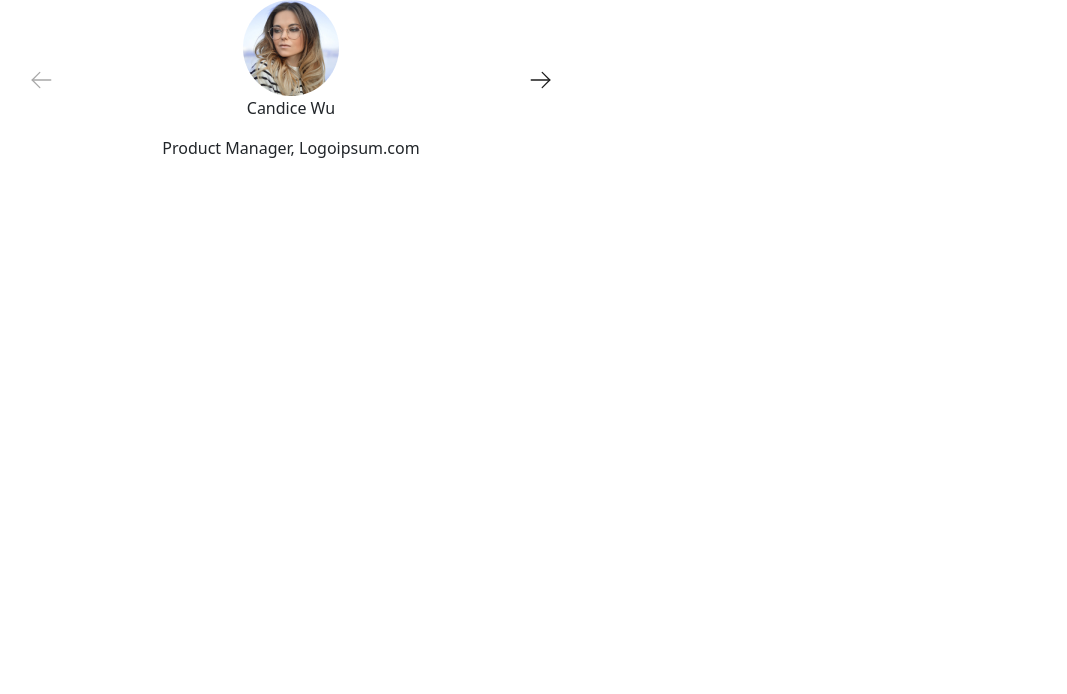
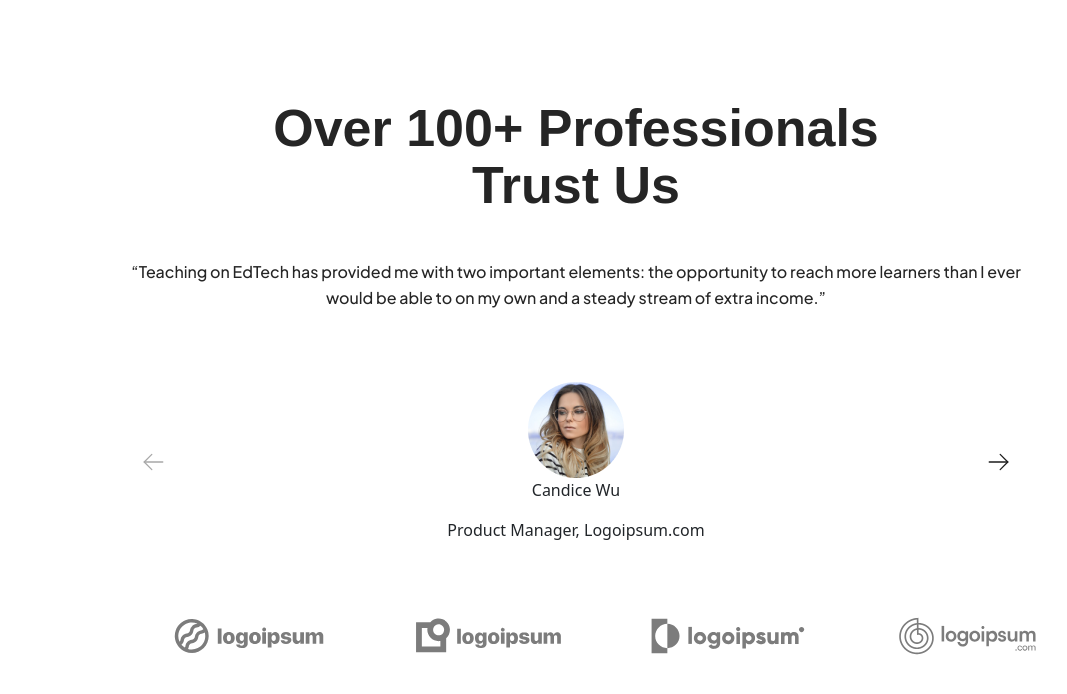
Before and after one commit to OrkhanKarimli/cardscomponent, a React (Create React App) app: page / in a window 1280 px wide. Shown: the top 694 px of the page, without its empty margins (64-1131 px from the left). Built offline with nearby package versions, Linux system fonts and the light colour scheme; a web font is replaced by a local one.

Commit message:
TestimonialsAuthor section finish

```diff
--- a/src/App.js
+++ b/src/App.js
@@ -1,9 +1,9 @@
 import "./App.css";
 import "./scss/style.scss";
-import  Carousel from "./components/Carousel";
+import TestimonialsAuthor from "./components/TestimonialsAuthor";
 function App() {
   return(
-<Carousel/>
+<TestimonialsAuthor/>
 
   )
 }
--- a/src/components/Carousel.jsx
+++ b/src/components/Carousel.jsx
@@ -10,9 +10,9 @@ import { SwiperNavButtons } from "./SwiperNavButtons";
 const Carousel = () => {
 
   return (
-    <div className="container">
-      <div className="row justify-center">
-        <div className="col-md-6 custom-slider-main">
+
+
+        <div className="col-md-12 custom-slider-main">
           <Swiper
 
             modules={[Navigation,Pagination,A11y]}
@@ -74,8 +74,6 @@ const Carousel = () => {
           </Swiper>
 
         </div>
-      </div>
-    </div>
   );
 };
 
--- /dev/null
+++ b/src/components/TestimonialsAuthor.jsx
@@ -0,0 +1,43 @@
+import React from "react";
+import Carousel from "./Carousel";
+import {ReactComponent as Logo1} from "../icons/1.svg"
+import {ReactComponent as Logo2} from "../icons/2.svg"
+import {ReactComponent as Logo3} from "../icons/3.svg"
+import {ReactComponent as Logo4} from "../icons/4.svg"
+const TestimonialsAuthor = () => {
+  return (
+    <div className="container testimonials-author-main">
+      <div className="row justify-content-center">
+        <div className="col-md-12 testimonials-header">
+          <h2>
+            Over 100+ Professionals <br />
+            Trust Us
+          </h2>
+        </div>
+        <div className="col-md-12 testimonilas-author-quote">
+            <p>
+            “Teaching on EdTech has provided me with two important elements: the opportunity to reach more learners than I ever <br /> would be able to on my own and a steady stream of extra income.”
+            </p>
+        </div>
+     <Carousel/>
+     <div className="testimonials-author-logos">
+        <ul>
+            <li>
+                <Logo1/>
+            </li>
+            <li>
+            <Logo2/>
+            </li>
+            <li>
+            <Logo3/>
+            </li>
+            <li>
+            <Logo4/>
+            </li>
+        </ul>
+     </div>
+      </div>
+    </div>
+  );
+};
+export default TestimonialsAuthor;
--- /dev/null
+++ b/src/scss/_testimonialsauthor.scss
@@ -0,0 +1,38 @@
+@mixin testimonials_author_text($size, $weight, $height, $color,$family) {
+    font-size: $size;
+    font-weight: $weight;
+    line-height: $height;
+    color: $color;
+    font-family: $family;
+  }
+.testimonials-author-main{
+    padding: 100px 124px 100px 124px !important;
+    text-align: center;
+    .testimonials-header{
+        h2{
+            @include testimonials_author_text(52px,bold ,57.2px ,$cardmoduletextbody ,$font-general );
+            margin-bottom: 5%;
+
+        }
+
+    }
+    .testimonilas-author-quote{
+        p{
+            @include testimonials_author_text(16px,500 ,26px ,$cardmoduletextbody ,$font-jakarta-plus );
+            margin-bottom: 8%;
+        }
+
+    }
+    .testimonials-author-logos{
+        ul{
+            list-style: none;
+            padding: 0;
+            margin: 0;
+            display: flex;
+            li{
+                list-style: none;
+            }
+        }
+        margin-top: 8%;
+    }
+}
--- a/src/scss/style.scss
+++ b/src/scss/style.scss
@@ -26,4 +26,5 @@
 @import "howtobegin";
 @import "accordion";
 @import "customcarousel";
-@import "swipernavbuttons"
+@import "swipernavbuttons";
+@import "testimonialsauthor"
```
